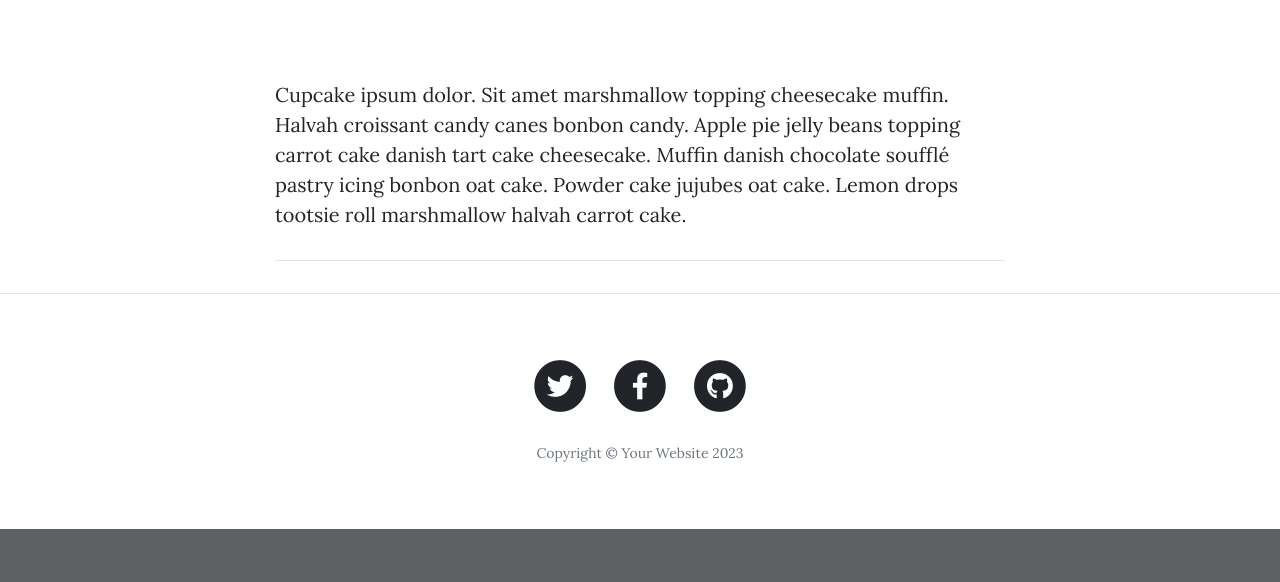
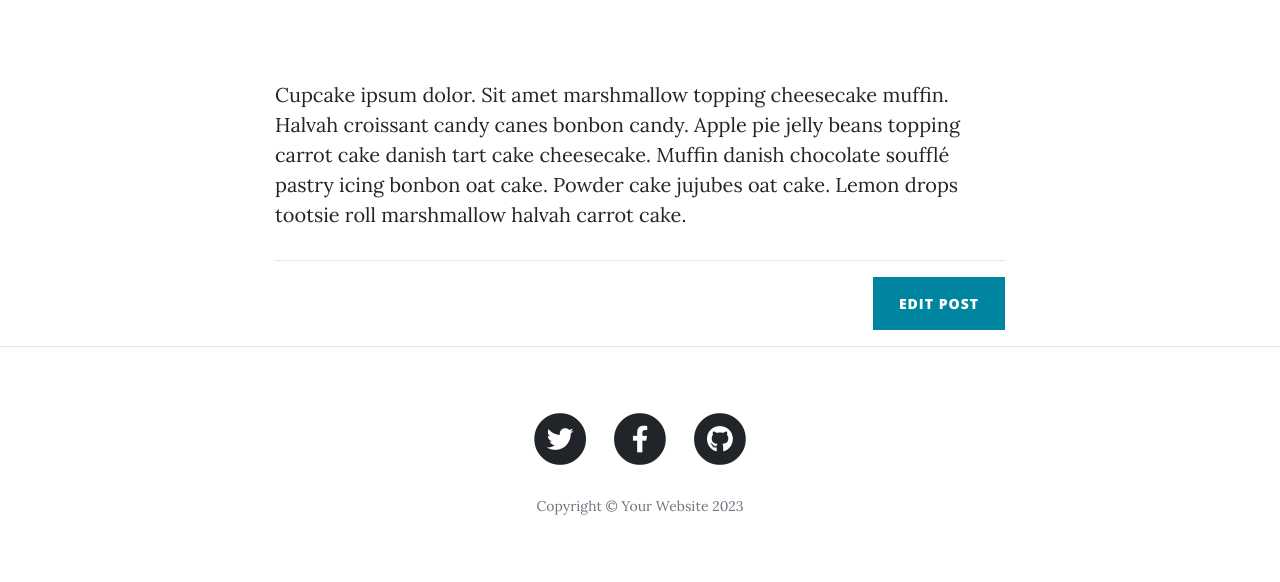
Before and after one commit to BillStephens2022/Flask-Blog-RESTful, a Flask app: page /post/3 in a window 1280 px wide. Shown: the part 627-1209 px from the top of the page. Before the commit the page ends 1156 px from the top, so only its background shows below. Run offline with Flask 2, Linux system fonts and the light colour scheme; data comes from the database, SQL or seed files in the repository; both versions use the stored data as it was after the commit; some libraries are stand-ins or nearby versions.

Commit message:
added functionality to have wtf form feed the new post to the db and redirect to home page rendering the post

```diff
--- a/main.py
+++ b/main.py
@@ -5,6 +5,7 @@ from flask_wtf import FlaskForm
 from wtforms import StringField, SubmitField
 from wtforms.validators import DataRequired, URL
 from flask_ckeditor import CKEditor, CKEditorField
+from datetime import date
 
 
 # Delete this code:
@@ -68,7 +69,24 @@ def contact():
 @app.route("/new-post", methods=["GET", "POST"])
 def add_new_post():
     form = CreatePostForm()
+    if form.validate_on_submit():
+        new_post = BlogPost(
+            title=form.title.data,
+            subtitle=form.subtitle.data,
+            body=form.body.data,
+            img_url=form.img_url.data,
+            author=form.author.data,
+            date=date.today().strftime("%B %d, %Y")
+        )
+        db.session.add(new_post)
+        db.session.commit()
+        return redirect(url_for("get_all_posts"))
     return render_template("make-post.html", form=form)
+
+
+@app.route("/edit-post", methods=["GET", "POST"])
+def edit_post():
+    pass
 
 
 if __name__ == "__main__":
--- a/templates/post.html
+++ b/templates/post.html
@@ -24,11 +24,11 @@
       <div class="row">
         <div class="col-lg-8 col-md-10 mx-auto">
           <p>
-            {{post.body}}
+            {{ post.body|safe }}
           </p>
            <hr>
            <div class="clearfix">
-<!--          <a class="btn btn-primary float-right" href="{{ url_for('edit_post', post_id=post.id) }}">Edit Post</a>-->
+          <a class="btn btn-primary float-right" href="{{ url_for('edit_post', post_id=post.id) }}">Edit Post</a>
         </div>
           </div>
       </div>
```
Also changed, not shown: posts.db.
